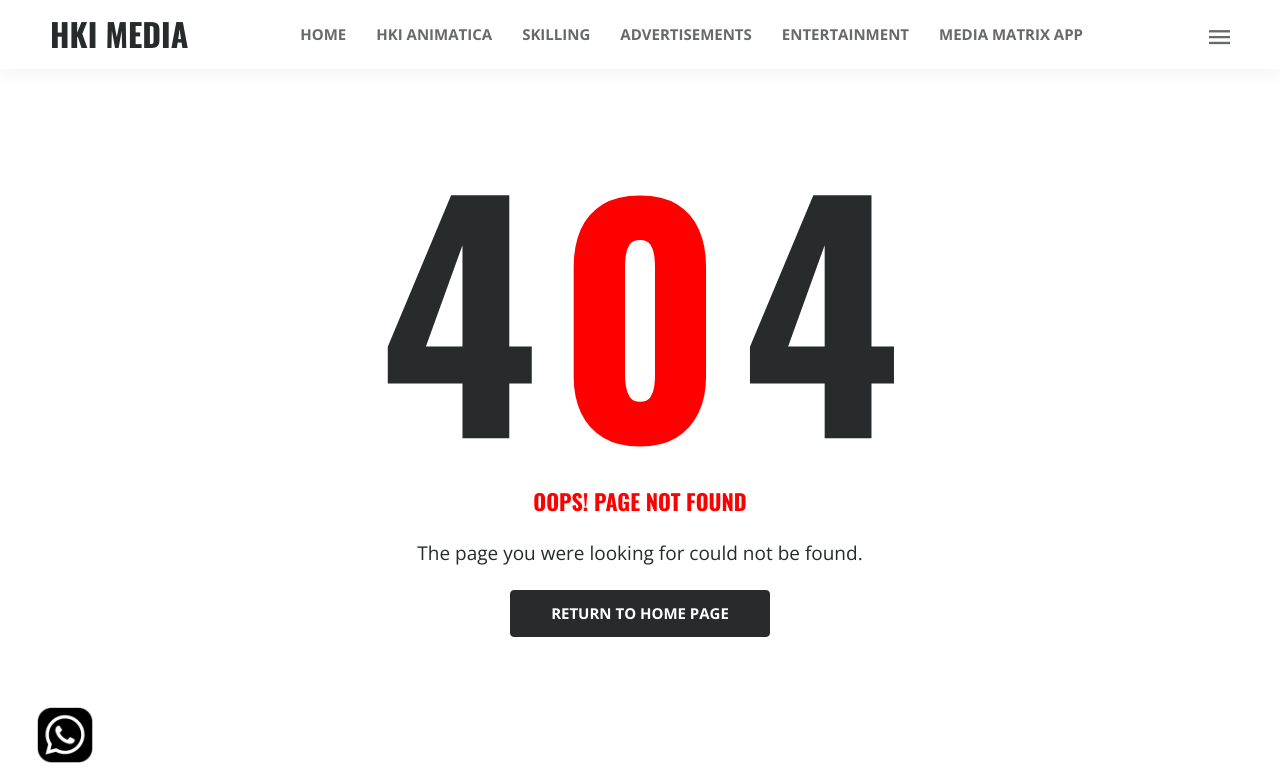
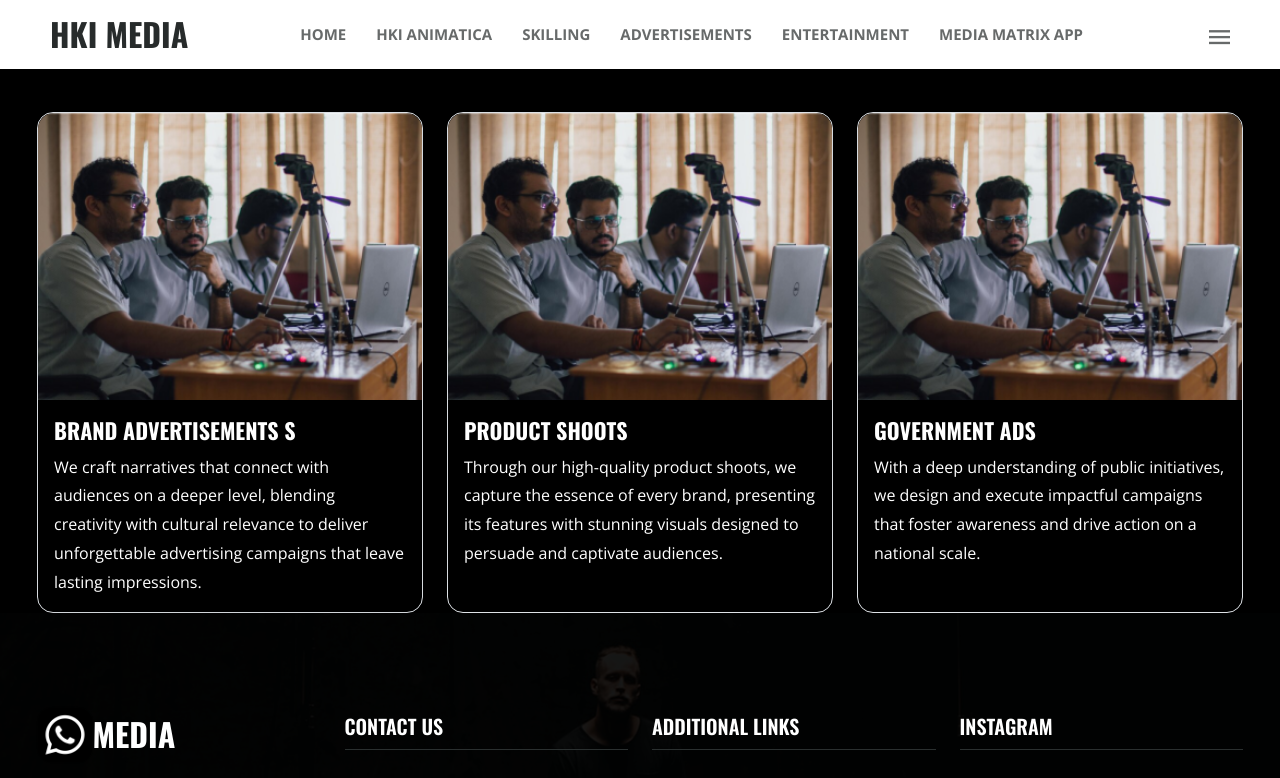
Before and after one commit to jangra-rahul/HKI-Media, a Next.js app: page /advertisements in a window 1280 px wide. Before the commit this address had no page. Shown: the top 778 px of the page. Built offline with nearby package versions, Linux system fonts and the light colour scheme.

Commit message:
UI update

```diff
--- a/libs/menus.tsx
+++ b/libs/menus.tsx
@@ -34,7 +34,7 @@ export const menus = [
   },
   {
     label: "ADVERTISEMENTS  ",
-    link: "/home-3/",
+    link: "/advertisements/",
   },
   {
     label: "ENTERTAINMENT  ",
--- /dev/null
+++ b/src/app/advertisements/page.tsx
@@ -0,0 +1,18 @@
+import EntertainmentHeroSection from "@/components/Entertainment/EntertainmentHeroSection";
+import PageBanner from "../../components/Common/PageBanner";
+import AdvertisementsHero from "@/components/Advertisements/AdvertisementsHero";
+
+export default function Page() {
+  return (
+    <>
+      {/* <PageBanner
+        pageTitle="Entertainment"
+        homePageUrl="/"
+        homePageText="Home"
+        activePageText="Entertainment"
+        bgImg="/img/page-banner/page-banner3.jpg"
+      /> */}
+      <AdvertisementsHero />
+    </>
+  );
+}
--- /dev/null
+++ b/src/components/Advertisements/AdvertisementsHero.tsx
@@ -0,0 +1,86 @@
+import Image from "next/image";
+import React from "react";
+
+const AdvertisementsHero = () => {
+  return (
+    <div className="pt-5 bg-black">
+      <div className="pt-5 mt-3 container">
+        <div className="row">
+          <div className="col-4">
+            <div className="border shadow-xl rounded-4">
+              <div className="shadow-sm text-white border-0 rounded">
+                <Image
+                  src="/img/latest-trailer/image1.png"
+                  alt="Image"
+                  width={245}
+                  height={200}
+                  className="w-100 rounded-top-4 "
+                />
+                <div className="p-3">
+                  <h3 className="font-weight-bold text-white">
+                    Brand Advertisements s
+                  </h3>
+                  <p>
+                    We craft narratives that connect with audiences on a deeper
+                    level, blending creativity with cultural relevance to
+                    deliver unforgettable advertising campaigns that leave
+                    lasting impressions.
+                  </p>
+                </div>
+              </div>
+            </div>
+          </div>
+          <div className="col-4">
+            <div className="border h-100 shadow-xl rounded-4">
+              <div className="shadow-sm text-white border-0 rounded">
+                <Image
+                  src="/img/latest-trailer/image1.png"
+                  alt="Image"
+                  width={245}
+                  height={200}
+                  className="w-100 rounded-top-4 "
+                />
+                <div className="p-3">
+                  <h3 className="font-weight-bold text-white">
+                    Product Shoots
+                  </h3>
+                  <p>
+                    Through our high-quality product shoots, we capture the
+                    essence of every brand, presenting its features with
+                    stunning visuals designed to persuade and captivate
+                    audiences.
+                  </p>
+                </div>
+              </div>
+            </div>
+          </div>
+          <div className="col-4">
+            <div className="border h-100 shadow-xl rounded-4">
+              <div className="shadow-sm text-white border-0 rounded">
+                <Image
+                  src="/img/latest-trailer/image1.png"
+                  alt="Image"
+                  width={245}
+                  height={200}
+                  className="w-100 rounded-top-4 "
+                />
+                <div className="p-3">
+                  <h3 className="font-weight-bold text-white">
+                    Government Ads
+                  </h3>
+                  <p>
+                    With a deep understanding of public initiatives, we design
+                    and execute impactful campaigns that foster awareness and
+                    drive action on a national scale.
+                  </p>
+                </div>
+              </div>
+            </div>
+          </div>
+        </div>
+      </div>
+    </div>
+  );
+};
+
+export default AdvertisementsHero;
```
Also changed, not shown: src/components/Entertainment/EntertainmentHeroSection.tsx (+53 -20 lines), src/components/HomeThree/UpcomingMovies.tsx (+5 -5 lines).
